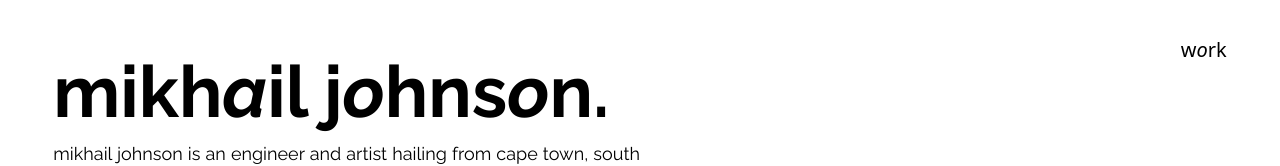
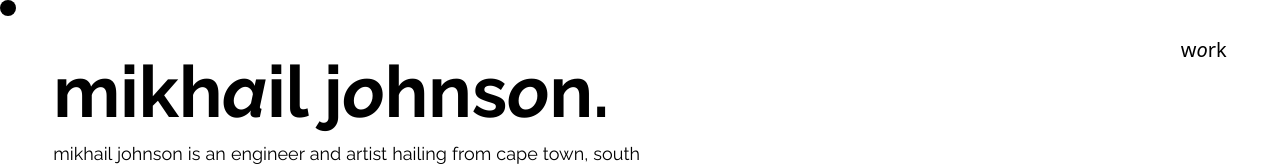
Before and after one commit to LeeJavaa/mikhailjohnson, a Next.js app: page /about in a window 1280 px wide. Shown: the top 166 px of the page. Built offline with nearby package versions, Linux system fonts and the light colour scheme.

Commit message:
Finished Cursor and also added Image ALT tags

```diff
--- /dev/null
+++ b/components/CustomCursor.jsx
@@ -0,0 +1,26 @@
+import React, { useEffect, useRef } from 'react';
+import { useRouter } from 'next/router';
+
+export default function CustomCursor() {
+  const cursorRef = useRef(null);
+  const path = useRouter().asPath;
+  console.log(path);
+
+  useEffect(() => {
+    document.addEventListener('mousemove', (event) => {
+      const { clientX, clientY } = event;
+      const mouseX = clientX - cursorRef.current.clientWidth / 2;
+      const mouseY = clientY - cursorRef.current.clientHeight / 2;
+      cursorRef.current.style.transform = `translate(${mouseX}px, ${mouseY}px)`;
+    });
+  }, []);
+
+  return (
+    <div
+      className={`app-cursor z-20 rounded-full w-4 h-4 pointer-events-none overflow-hidden translate-x-0 translate-y-0 fixed blur-[0.5px] ease-in-out duration-[30ms] hidden lg:block ${
+        path.toLowerCase().includes('about') ? 'bg-black' : 'bg-white'
+      }`}
+      ref={cursorRef}
+    />
+  );
+}
--- a/components/Gallery.jsx
+++ b/components/Gallery.jsx
@@ -16,6 +16,7 @@ export default function Gallery(props) {
           src={project.gallery[0]}
           fill="true"
           className="object-cover rounded-lg"
+          alt="Third Project Image"
         />
       </div>
       <div
@@ -26,6 +27,7 @@ export default function Gallery(props) {
           src={project.gallery[1]}
           fill="true"
           className="object-cover rounded-lg"
+          alt="Fourth Project Image"
         />
       </div>
       <div
@@ -36,6 +38,7 @@ export default function Gallery(props) {
           src={project.gallery[2]}
           fill="true"
           className="object-cover rounded-lg"
+          alt="Fifth Project Image"
         />
       </div>
     </section>
--- a/components/ProjectNav.jsx
+++ b/components/ProjectNav.jsx
@@ -31,6 +31,7 @@ export default function ProjectNav(props) {
           src={navProject.display_image}
           fill="true"
           className="object-cover scale-110 blur-sm opacity-80"
+          alt="Image of project to navigate to"
         />
       </div>
     </section>
--- a/components/ProjectsList.jsx
+++ b/components/ProjectsList.jsx
@@ -18,6 +18,7 @@ export default function ProjectsList() {
                 src={project.display_image}
                 fill="true"
                 className=" object-cover rounded-lg"
+                alt="Project Display Image"
               />
             </div>
           </Link>
--- a/components/TextCarousel.jsx
+++ b/components/TextCarousel.jsx
@@ -61,6 +61,7 @@ export default function TextCarousel(props) {
           src={project.carousel_image}
           fill="true"
           className="object-cover rounded-lg"
+          alt="Second Project Image"
         />
       </div>
     </div>
--- a/components/layout.jsx
+++ b/components/layout.jsx
@@ -1,3 +1,4 @@
+import CustomCursor from './CustomCursor';
 import Navbar from './Navbar';
 
 export default function Layout({ children }) {
--- a/pages/_app.jsx
+++ b/pages/_app.jsx
@@ -1,10 +1,16 @@
 import '../styles/globals.css';
 import Layout from '../components/layout';
+import CustomCursor from '../components/CustomCursor';
 
 function MyApp({ Component, pageProps }) {
   const getLayout = Component.getLayout || ((page) => <Layout>{page}</Layout>);
 
-  return getLayout(<Component {...pageProps} />);
+  return (
+    <>
+      <CustomCursor />
+      {getLayout(<Component {...pageProps} />)}
+    </>
+  );
 }
 
 export default MyApp;
--- a/pages/about.jsx
+++ b/pages/about.jsx
@@ -2,6 +2,7 @@ import { BsArrowUpRight } from 'react-icons/bs';
 import { IconContext } from 'react-icons';
 import Navbar from '../components/Navbar';
 import Footer from '../components/Footer';
+import CustomCursor from '../components/CustomCursor';
 
 export default function About() {
   return (
--- a/pages/projects/[id].jsx
+++ b/pages/projects/[id].jsx
@@ -4,6 +4,7 @@ import Navbar from '../../components/Navbar';
 import ProjectNav from '../../components/ProjectNav';
 import Gallery from '../../components/Gallery';
 import TextCarousel from '../../components/TextCarousel';
+import CustomCursor from '../../components/CustomCursor';
 
 export default function Detail({ project, nextProject, prevProject }) {
   return (
@@ -14,6 +15,7 @@ export default function Detail({ project, nextProject, prevProject }) {
             src={project.display_image}
             fill="true"
             className="object-cover rounded-lg"
+            alt="Project Main Display Image"
           />
         </div>
         <div>
```
